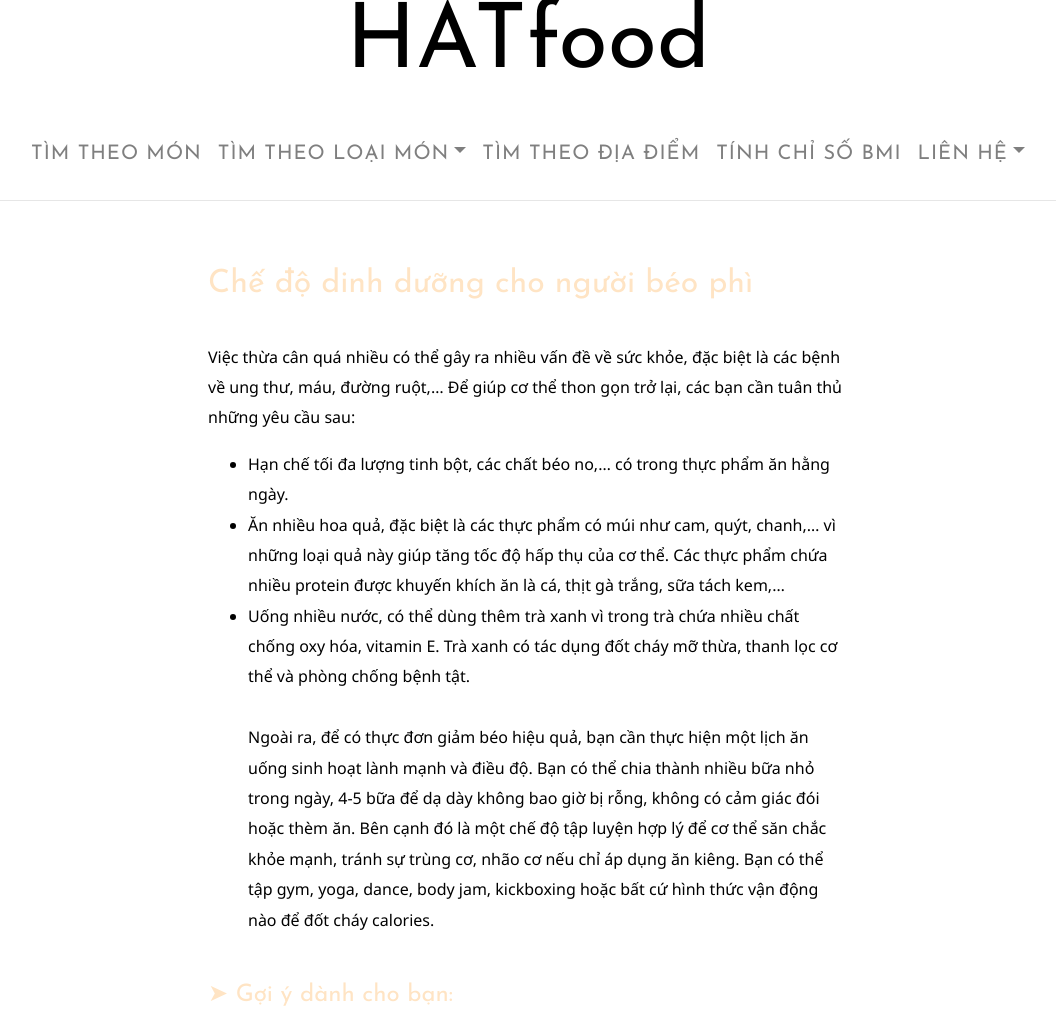
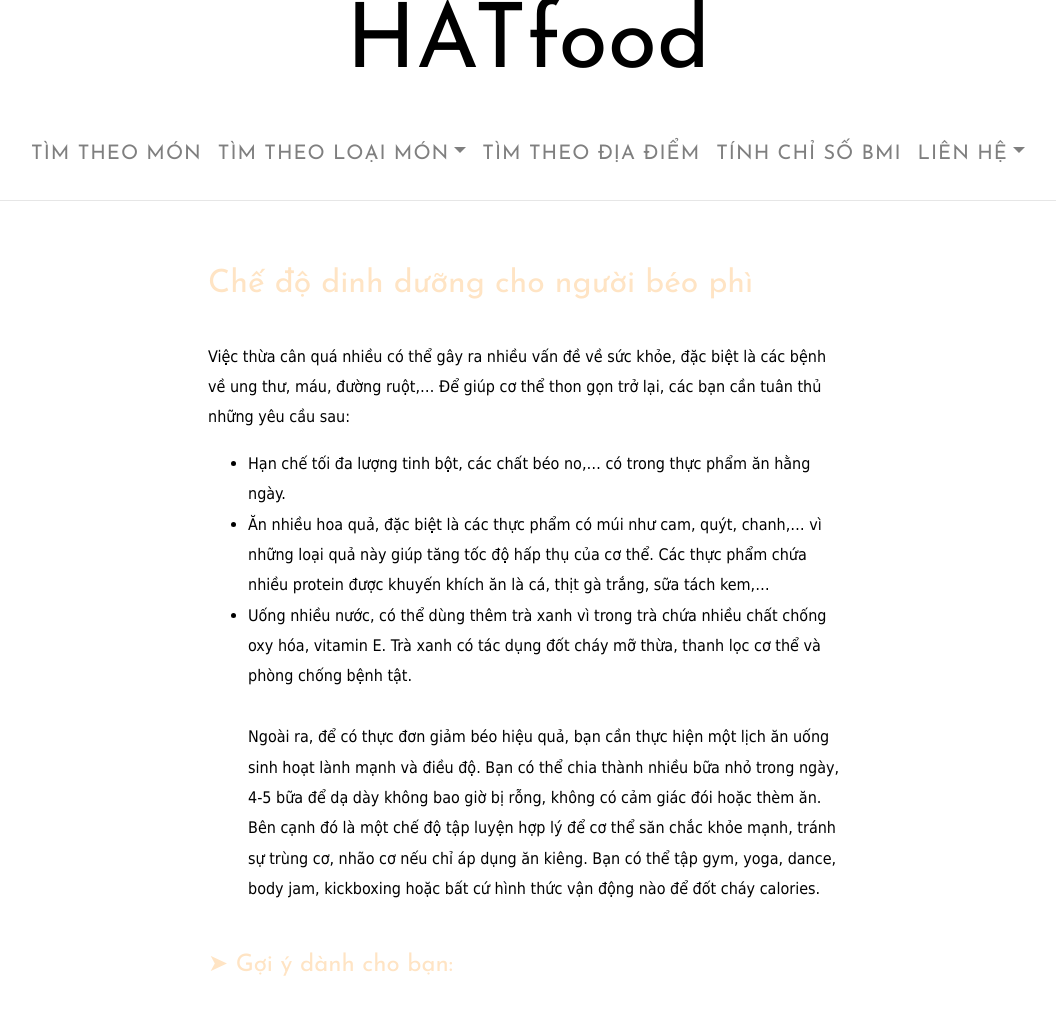
Before and after one commit to ntttrung1210/HATfood, a Flask app: page /bmi/fat in a window 1280 px wide. Shown: the part 115-1130 px from the top of the page, without its empty margins (112-1168 px from the left). Run offline with Flask 2, Linux system fonts and the light colour scheme; some libraries are stand-ins or nearby versions.

Commit message:
Update bmi.css

```diff
--- a/static/css/bmi.css
+++ b/static/css/bmi.css
@@ -4,7 +4,8 @@
     padding-right: 3.5em;
     width: 70%;
     font-size: 16px;
-    font-family: 'Segoe UI';
+    font-family: Tahoma;
+    text-align: justify;
 }
 .text-input {
     margin: 0;
@@ -53,7 +54,7 @@
     width: 100%;
     float: left;
     font-size: 16px;
-    font-family: 'Segoe UI';
+    font-family:Tahoma;
 }
 .border-text2 {
     padding: 1em 1em 1.5em 0;
```
